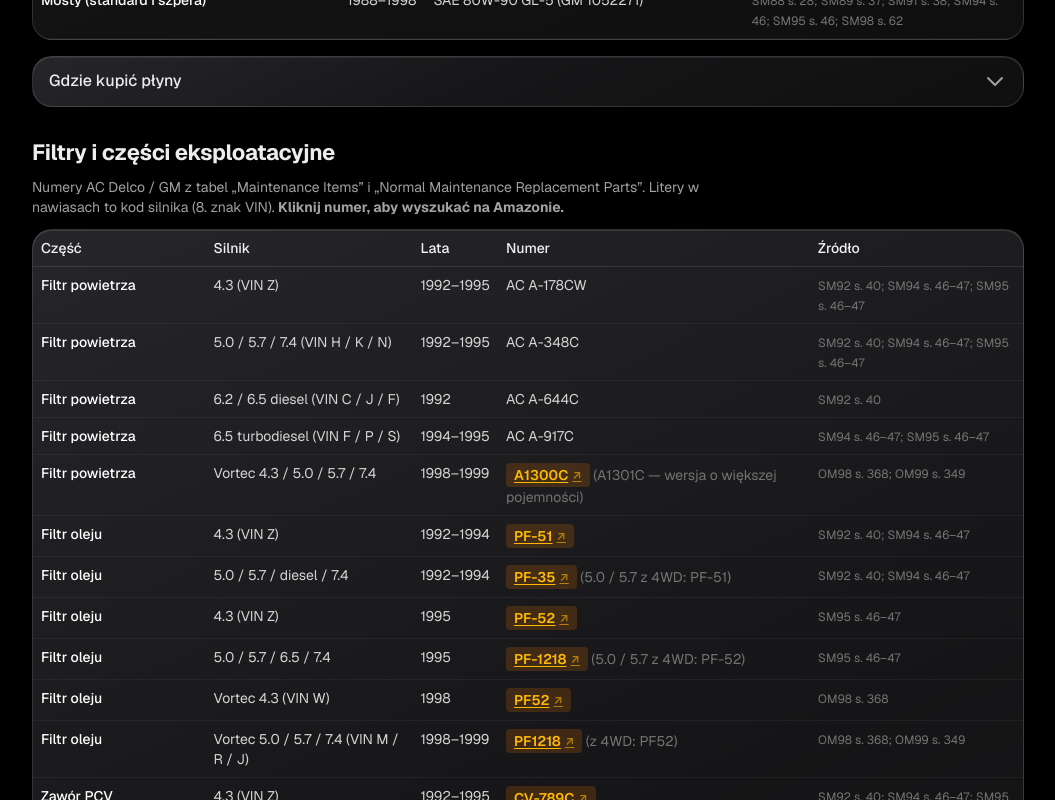
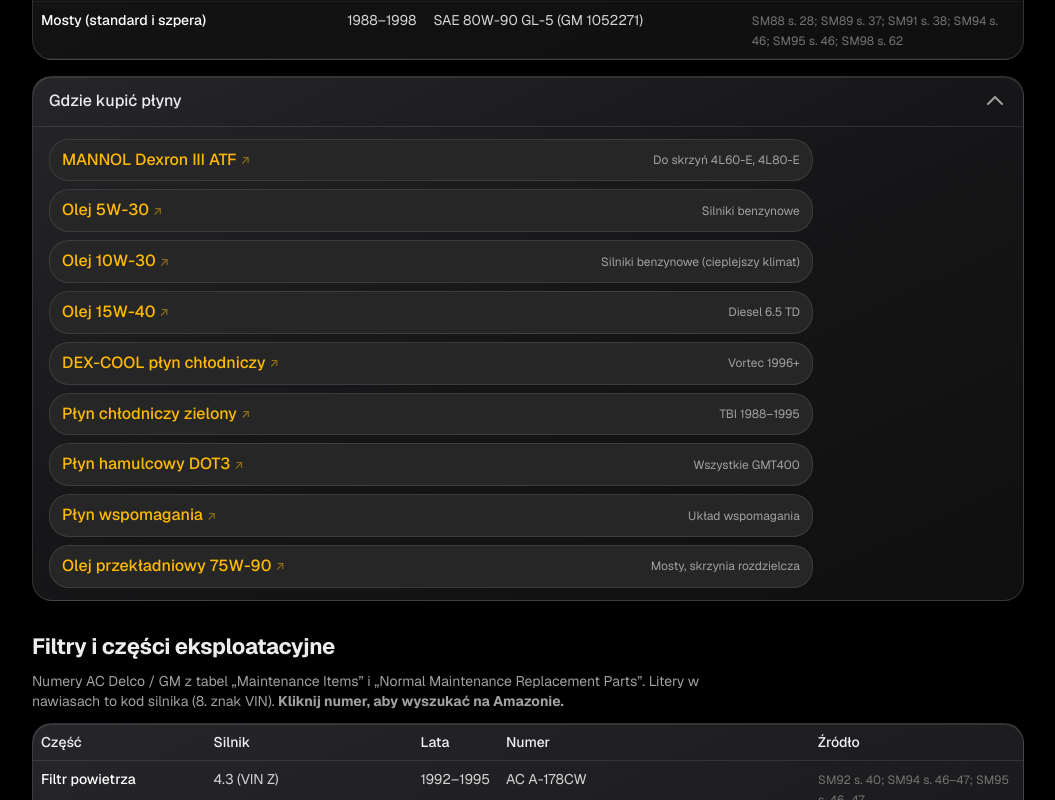
Before and after one commit to tsrc4mm9gg-netizen/gmt400-app, a Next.js app: page /pojemnosci in a window 1280 px wide. Shown: the part 6376-7176 px from the top of the page, without its empty margins (112-1167 px from the left). Built offline with nearby package versions, Linux system fonts and the light colour scheme.

Commit message:
feat: add more fluid affiliate links to pojemnosci

```diff
--- a/src/app/pojemnosci/page.tsx
+++ b/src/app/pojemnosci/page.tsx
@@ -13,6 +13,12 @@ export const metadata = {
   description: 'Pojemności układu chłodzenia, oleju, zbiorników, skrzyń, skrzyń rozdzielczych, mostów i klimatyzacji GMT400 1988–1999 oraz specyfikacje płynów i numery filtrów — z instrukcji GM, z podaniem strony.',
   alternates: { canonical: 'https://www.gmt400.pl/pojemnosci' },
 };
+
+const AFFILIATE_TAG = 'gmt400pl-20';
+
+function amazonSearch(query: string) {
+  return `https://www.amazon.de/s?k=${encodeURIComponent(query)}&tag=${AFFILIATE_TAG}`;
+}
 
 function Sources({ src }: { src: Cite[] }) {
   return (
@@ -36,6 +42,18 @@ const TIPS = [
   { title: 'Przed wymianą', tip: 'Sprawdź pojemność w tabeli dla swojego silnika. Przygotuj odpowiednią ilość płynu. Rozgrzej silnik przed wymianą oleju.' },
   { title: 'Podczas wymiany', tip: 'Nie przepełniaj — lepiej dolać później. Sprawdź poziom bagnetem na płaskim podłożu. Użyj odpowiedniego płynu (specyfikacja w tabeli).' },
   { title: 'Po wymianie', tip: 'Sprawdź poziom po przejechaniu kilku km. Sprawdź, czy nie ma wycieków. Zanotuj, co wymieniłeś i kiedy.' },
+];
+
+const FLUID_PRODUCTS = [
+  { name: 'MANNOL Dexron III ATF', search: 'MANNOL Dexron III ATF', note: 'Do skrzyń 4L60-E, 4L80-E' },
+  { name: 'Olej 5W-30', search: '5W-30 engine oil', note: 'Silniki benzynowe' },
+  { name: 'Olej 10W-30', search: '10W-30 engine oil', note: 'Silniki benzynowe (cieplejszy klimat)' },
+  { name: 'Olej 15W-40', search: '15W-40 diesel oil', note: 'Diesel 6.5 TD' },
+  { name: 'DEX-COOL płyn chłodniczy', search: 'DEX-COOL coolant', note: 'Vortec 1996+' },
+  { name: 'Płyn chłodniczy zielony', search: 'green coolant antifreeze', note: 'TBI 1988–1995' },
+  { name: 'Płyn hamulcowy DOT3', search: 'DOT3 brake fluid', note: 'Wszystkie GMT400' },
+  { name: 'Płyn wspomagania', search: 'power steering fluid', note: 'Układ wspomagania' },
+  { name: 'Olej przekładniowy 75W-90', search: '75W-90 gear oil', note: 'Mosty, skrzynia rozdzielcza' },
 ];
 
 const faqItems = [
@@ -116,7 +134,7 @@ export default function PojemnosciPage() {
 
       <section id="plyny" className="mt-8 scroll-mt-20">
         <h2 className="text-xl font-semibold text-silver-300">Specyfikacje płynów i smarów</h2>
-        <p className="mt-1 text-sm text-neutral-400">Numery GM to oryginalne opakowania z epoki — dziś kupisz odpowiednik o tej samej specyfikacji.</p>
+        <p className="mt-1 text-sm text-neutral-400">Numery GM to oryginalne opakowania z epoki — dziś kupisz odpowiednik o tej samej specyfikacji. <strong>Kliknij nazwę, aby wyszukać na Amazonie.</strong></p>
         <div className="mt-3 overflow-x-auto rounded-xl border border-white/10 bg-neutral-950">
           <table className="w-full min-w-[640px] text-sm">
             <thead><tr className="border-b border-white/10"><th className={th}>Układ</th><th className={th}>Lata</th><th className={th}>Specyfikacja</th><th className={th}>Źródło</th></tr></thead>
@@ -133,15 +151,22 @@ export default function PojemnosciPage() {
           </table>
         </div>
         <div className="mt-4">
-          <AccordionSection title="Gdzie kupić płyny">
-            <AffiliateBox
-              title=""
-              items={[
-                { name: 'MANNOL Dexron III ATF', search: 'MANNOL Dexron III ATF' },
-                { name: 'Olej silnikowy 5W-30', search: '5W-30 engine oil' },
-                { name: 'Płyn chłodniczy', search: 'coolant antifreeze' },
-              ]}
-            />
+          <AccordionSection title="Gdzie kupić płyny" defaultOpen>
+            <ul className="space-y-2">
+              {FLUID_PRODUCTS.map(item => (
+                <li key={item.name} className="flex items-center justify-between rounded-lg border border-white/10 bg-neutral-800 px-3 py-2">
+                  <a
+                    href={amazonSearch(item.search)}
+                    target="_blank"
+                    rel="noopener noreferrer sponsored"
+                    className="inline-flex items-center gap-1 font-medium text-amber-400 hover:text-amber-300 hover:underline"
+                  >
+                    {item.name} <span className="text-xs opacity-50">↗</span>
+                  </a>
+                  <span className="text-xs text-neutral-400">{item.note}</span>
+                </li>
+              ))}
+            </ul>
           </AccordionSection>
         </div>
       </section>
@@ -177,8 +202,9 @@ export default function PojemnosciPage() {
               title=""
               items={[
                 { name: 'ACDelco PF52 — filtr oleju', search: 'ACDelco PF52' },
-                { name: 'Filtr powietrza', search: 'air filter GMT400' },
-                { name: 'Filtr paliwa', search: 'fuel filter GMT400' },
+                { name: 'Filtr powietrza A1300C', search: 'ACDelco A1300C' },
+                { name: 'Filtr paliwa GF626', search: 'ACDelco GF626' },
+                { name: 'Filtr ATF TF289', search: 'ACDelco TF289' },
               ]}
             />
           </AccordionSection>
```
